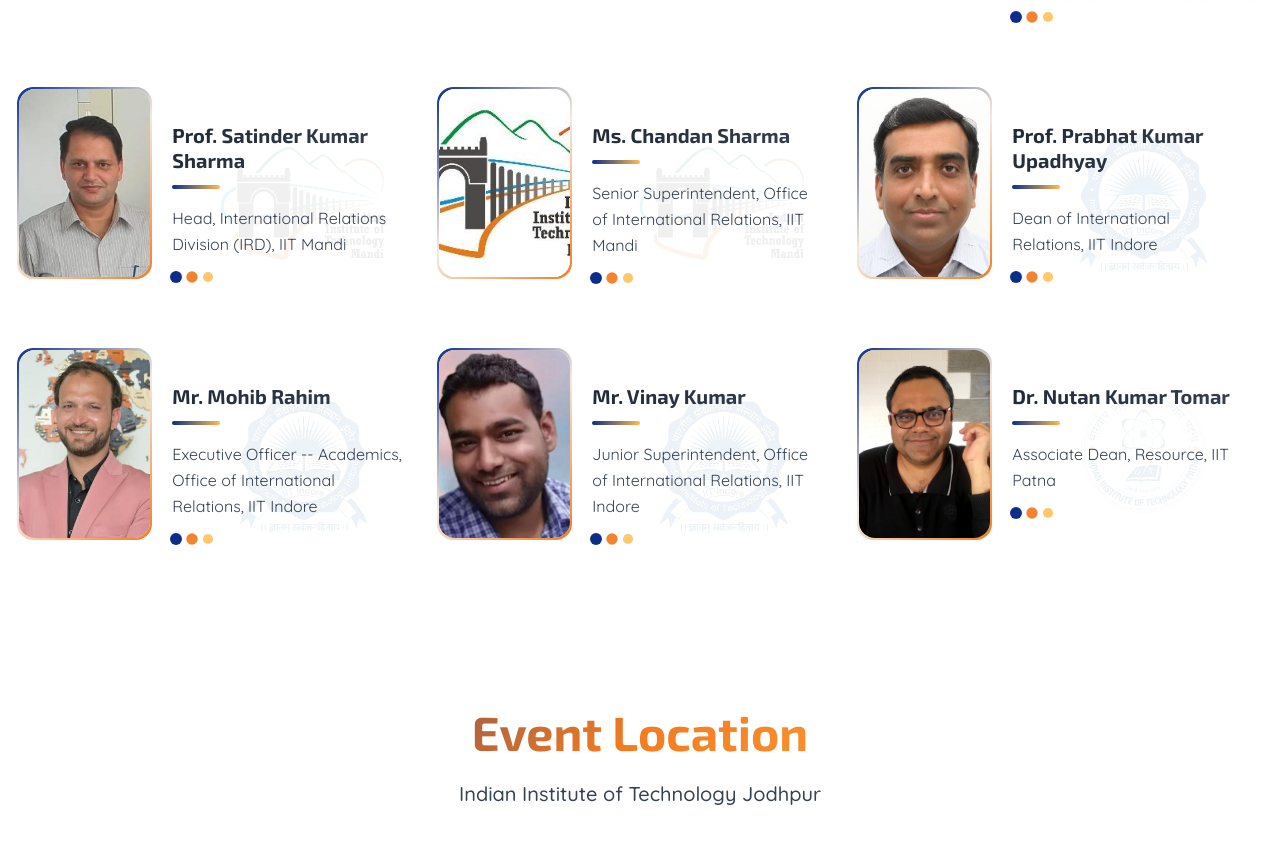
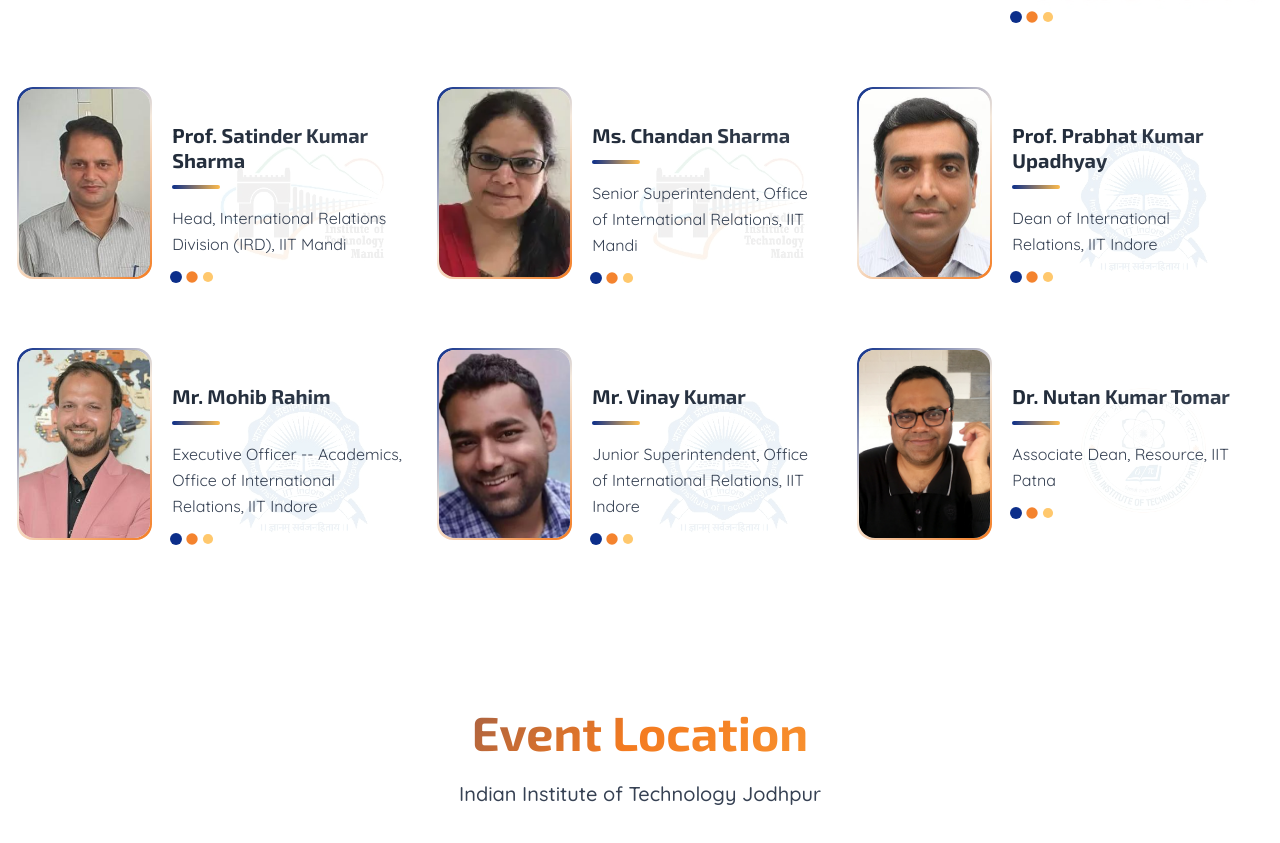
Before and after one commit to harshitsaini17/ir-conclave, a Next.js app in the folder frontend/: page / in a window 1280 px wide. Shown: the part 5914-6757 px from the top of the page. Built offline with nearby package versions, Linux system fonts and the light colour scheme.

Commit message:
Implement code changes to enhance functionality and improve performance

```diff
--- a/frontend/src/app/page.tsx
+++ b/frontend/src/app/page.tsx
@@ -158,7 +158,7 @@
   {
     name: 'Ms. Chandan Sharma',
     role: 'Senior Superintendent, Office of International Relations, IIT Mandi',
-    image: '/images/55.jpg'
+    image: '/images/m5.jpg'
   },
   {
     name: 'Prof. Prabhat Kumar Upadhyay',
```
Also changed, not shown: frontend/public/images/m4.jpg (added), frontend/public/images/m5.jpg (added).
